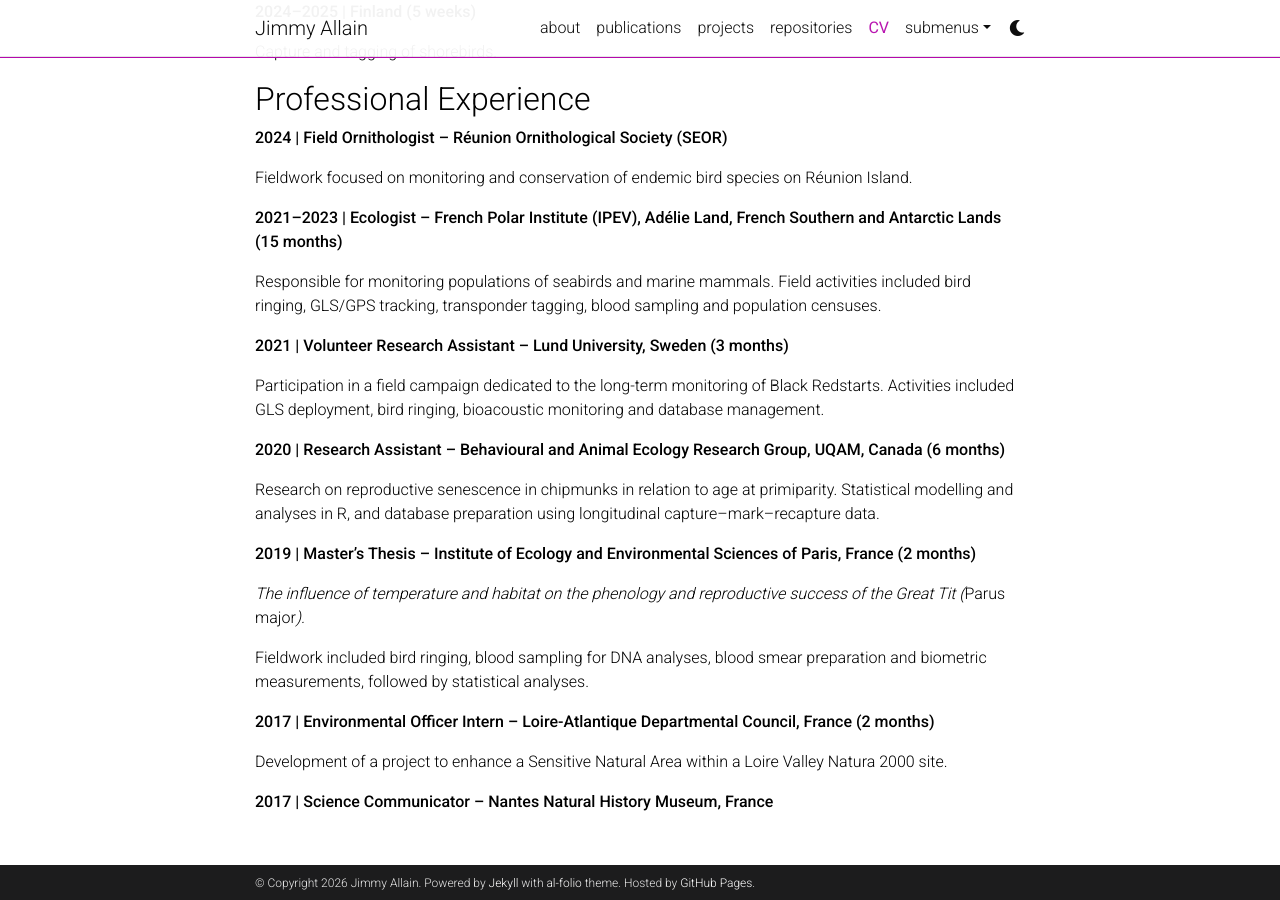
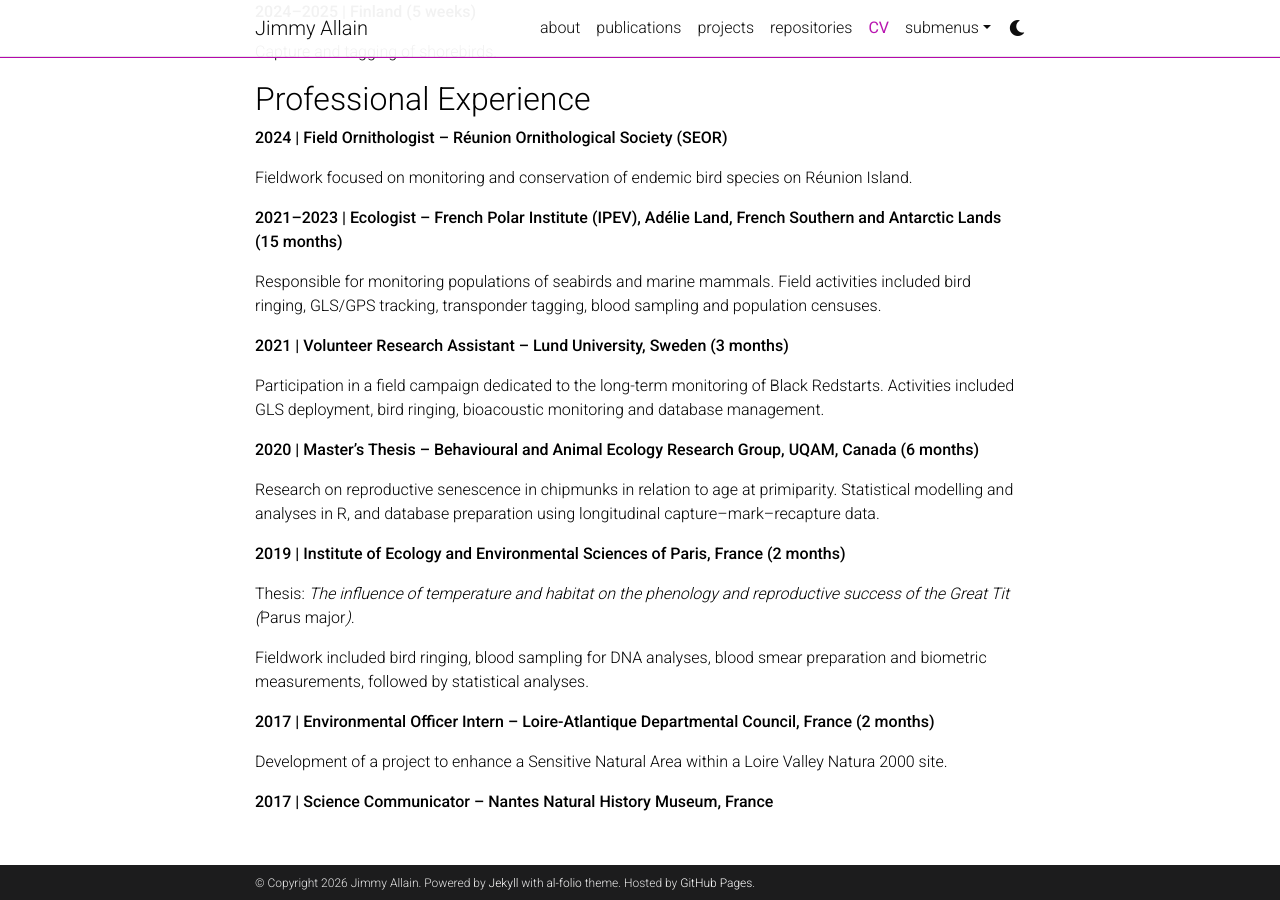
Before and after one commit to jimmyallain/jimmyallain.github.io, a Jekyll site: the page built from _pages/cv.md, in a window 1280 px wide and 900 px high, scrolled down 702 px. Built offline with Jekyll 4.4.1, drawn with Linux system fonts in a browser that asks for light colours; comment, search, counter and statistics services are not loaded; a style sheet for code colours, icons or effects is not loaded.

Commit message:
Update cv.md

```diff
--- a/_pages/cv.md
+++ b/_pages/cv.md
@@ -49,13 +49,13 @@ Responsible for monitoring populations of seabirds and marine mammals. Field act
 
 Participation in a field campaign dedicated to the long-term monitoring of Black Redstarts. Activities included GLS deployment, bird ringing, bioacoustic monitoring and database management.
 
-**2020 &#124; Research Assistant – Behavioural and Animal Ecology Research Group, UQAM, Canada (6 months)**
+**2020 &#124; Master's Thesis – Behavioural and Animal Ecology Research Group, UQAM, Canada (6 months)**
 
 Research on reproductive senescence in chipmunks in relation to age at primiparity. Statistical modelling and analyses in R, and database preparation using longitudinal capture–mark–recapture data.
 
-**2019 &#124; Master's Thesis – Institute of Ecology and Environmental Sciences of Paris, France (2 months)**
+**2019 &#124; Institute of Ecology and Environmental Sciences of Paris, France (2 months)**
 
-*The influence of temperature and habitat on the phenology and reproductive success of the Great Tit (*Parus major*).*
+Thesis: *The influence of temperature and habitat on the phenology and reproductive success of the Great Tit (*Parus major*).*
 
 Fieldwork included bird ringing, blood sampling for DNA analyses, blood smear preparation and biometric measurements, followed by statistical analyses.
 
```
